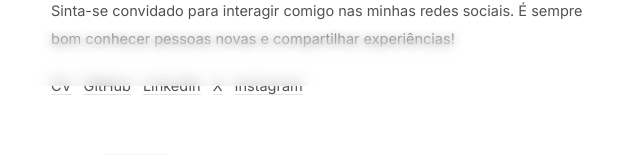
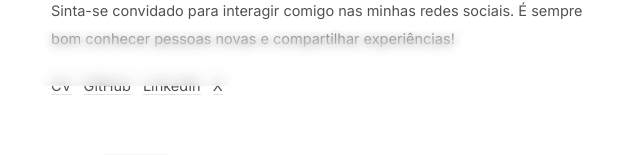
Before and after one commit to euotiniel/euotiniel.com, a Next.js app: page / in a window 1280 px wide. Shown: the part 714-869 px from the top of the page, without its empty margins (319-959 px from the left). Built offline with nearby package versions, Linux system fonts and the light colour scheme; no server answers; grey boxes are pictures that could not be loaded.

Commit message:
Update social.ts

```diff
--- a/src/data/social.ts
+++ b/src/data/social.ts
@@ -3,7 +3,7 @@ const socialLinks = [
     { href: "https://github.com/euotiniel", label: "GitHub", target: "_blank" },
     { href: "https://www.linkedin.com/in/euotiniel/", label: "LinkedIn", target: "_blank" },
     { href: "https://x.com/euotiniel", label: "X", target: "_blank" },
-    { href: "https://instagram.com/euotiniel", label: "Instagram", target: "_blank" },
+    // { href: "https://instagram.com/euotiniel", label: "Instagram", target: "_blank" },
   ];
 
   export default socialLinks;
```
